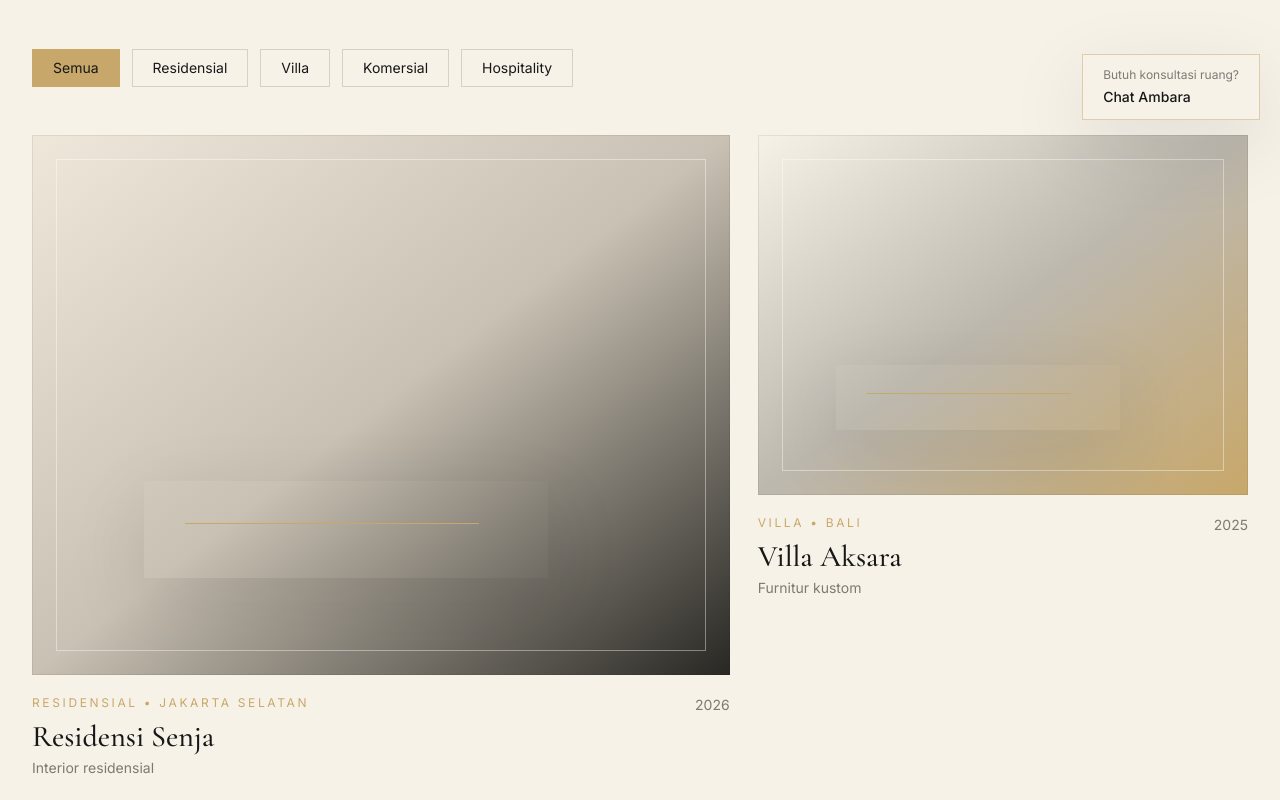
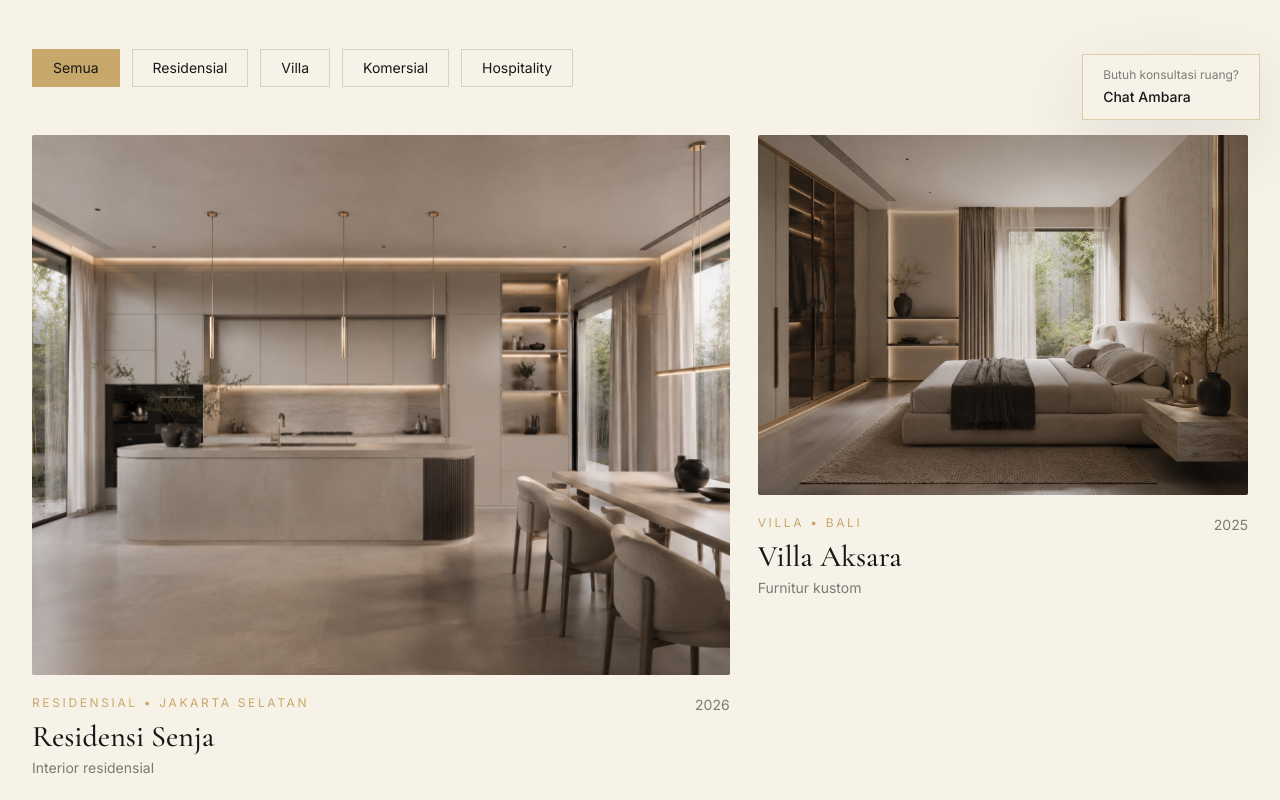
Before and after one commit to Ferdian-99/ambara-website, a React (Vite) app: page /portofolio in a window 1280 px wide. Shown: the part 660-1460 px from the top of the page. Built offline with nearby package versions, Linux system fonts and the light colour scheme; grey boxes are pictures that could not be loaded.

Commit message:
Integrate real AMBARA visual assets

```diff
--- a/src/pages/Portfolio.tsx
+++ b/src/pages/Portfolio.tsx
@@ -10,7 +10,7 @@ export function Portfolio() {
   const projects = useMemo(() => active === "Semua" ? portfolioProjects : portfolioProjects.filter((project) => project.category === active), [active]);
   return (
     <PageShell eyebrow="Portofolio" title="Galeri ruang yang dikurasi dengan ritme editorial dan detail arsitektural." intro="Setiap proyek adalah studi tentang kebiasaan, material, cahaya, dan cara sebuah ruang digunakan dalam jangka panjang.">
-      <section className="section-wrap"><div className="flex flex-wrap gap-3">{categories.map((category) => <button key={category} type="button" onClick={() => setActive(category)} className={`filter-pill ${active === category ? "is-active" : ""}`}>{category}</button>)}</div><div className="mt-12 grid gap-7 md:grid-cols-12">{projects.map((project, index) => <Reveal key={project.slug} className={`${index % 3 === 0 ? "md:col-span-7" : "md:col-span-5"}`}><Link to={`/portofolio/${project.slug}`} className="group block"><VisualBlock tone={project.tone} tall={index % 3 === 0} /><div className="portfolio-caption"><div><p>{project.category} • {project.location}</p><h2>{project.title}</h2><span>{project.type}</span></div><strong>{project.year}</strong></div></Link></Reveal>)}</div></section>
+      <section className="section-wrap"><div className="flex flex-wrap gap-3">{categories.map((category) => <button key={category} type="button" onClick={() => setActive(category)} className={`filter-pill ${active === category ? "is-active" : ""}`}>{category}</button>)}</div><div className="mt-12 grid gap-7 md:grid-cols-12">{projects.map((project, index) => <Reveal key={project.slug} className={`${index % 3 === 0 ? "md:col-span-7" : "md:col-span-5"}`}><Link to={`/portofolio/${project.slug}`} className="group block"><VisualBlock tone={project.tone} tall={index % 3 === 0} imageSrc={project.imageSrc} imageAlt={project.imageAlt} /><div className="portfolio-caption"><div><p>{project.category} • {project.location}</p><h2>{project.title}</h2><span>{project.type}</span></div><strong>{project.year}</strong></div></Link></Reveal>)}</div></section>
     </PageShell>
   );
 }
```
